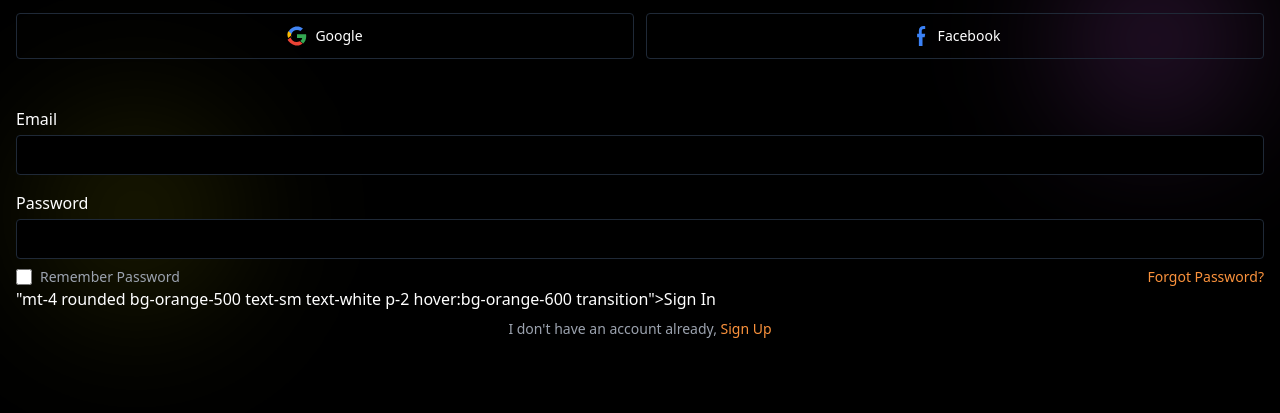
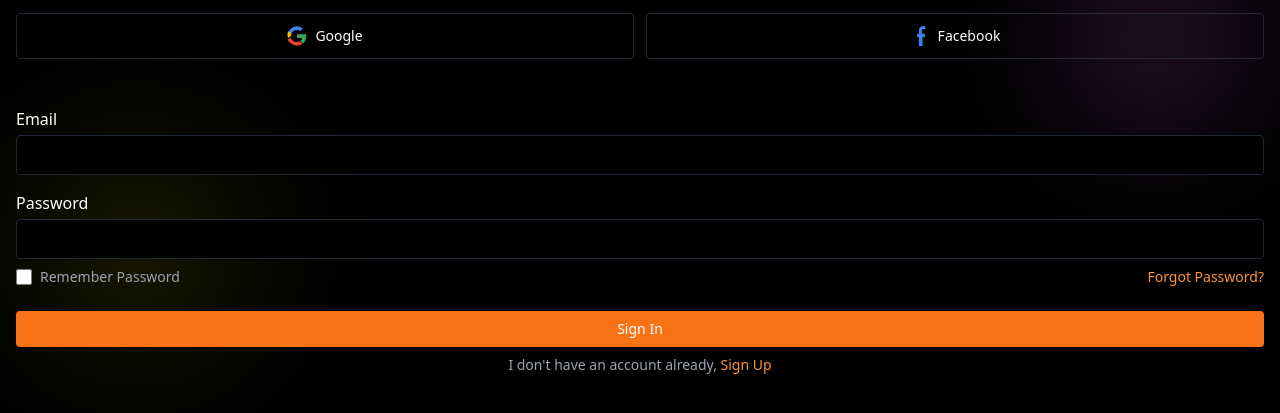
Before and after one commit to Shadrack-Kofi-Amoafo/Paired, a plain HTML site: page signin.html in a window 1280 px wide. Shown: the part 95-508 px from the top of the page. Drawn offline with nearby package versions, Linux system fonts and the light colour scheme.

Commit message:
Fix HTML encoding issues in signin.html

```diff
--- a/signin.html
+++ b/signin.html
@@ -105,7 +105,7 @@
       <a href="#" class="text-orange-400">Forgot Password?</a>
     </div>
 
-    <a href= "Homepage.html">"mt-4 rounded bg-orange-500 text-sm text-white p-2 hover:bg-orange-600 transition">Sign In</button></a>
+  <a href="Homepage.html" class="mt-6 rounded bg-orange-500 text-sm text-white p-2 hover:bg-orange-600 transition text-center">Sign In</a>
 
     <p class="text-center text-gray-400 text-sm mt-2">
       I don't have an account already,
```
